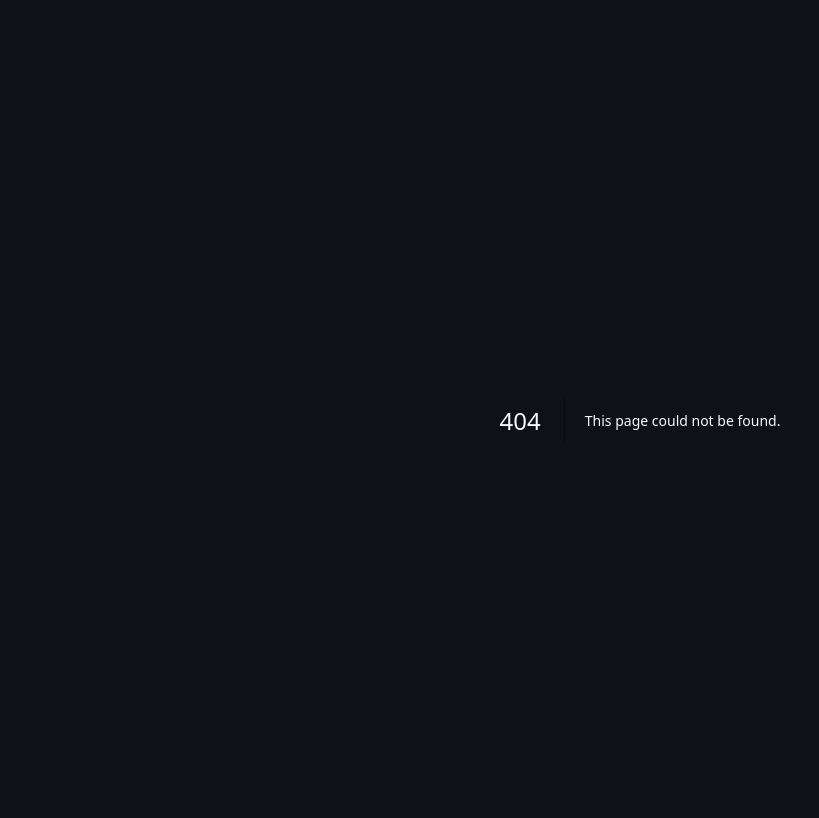
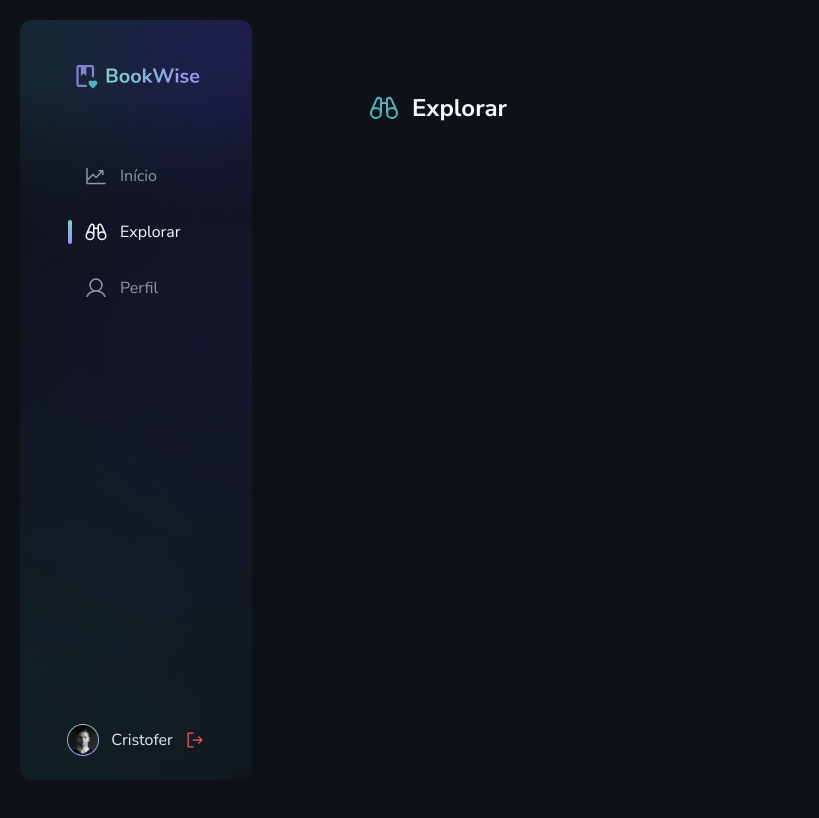
Before and after one commit to wfl-junior/rocketseat-ignite-desafio-bookwise, a Next.js app: page /explore in a window 1280 px wide. Before the commit this address had no page. Shown: the top 818 px of the page, without its empty margins (0-819 px from the left). Built offline with nearby package versions, Linux system fonts and the light colour scheme.

Commit message:
Pages setup

```diff
--- a/package.json
+++ b/package.json
@@ -20,6 +20,7 @@
     "classnames": "^2.3.2",
     "eslint": "^8.44.0",
     "eslint-config-next": "^13.4.9",
+    "framer-motion": "^10.12.18",
     "next": "13.4.9",
     "postcss": "8.4.25",
     "react": "18.2.0",
--- /dev/null
+++ b/src/app/(page-layout)/explore/page.tsx
@@ -0,0 +1,14 @@
+import { PageTitle } from "~/components/PageTitle";
+import { BinocularsIcon } from "~/components/icons/BinocularsIcon";
+
+interface ExploreProps {}
+
+function Explore({}: ExploreProps): JSX.Element | null {
+  return (
+    <div className="flex flex-col gap-10">
+      <PageTitle icon={BinocularsIcon} heading="Explorar" />
+    </div>
+  );
+}
+
+export default Explore;
--- a/src/app/(page-layout)/home/page.tsx
+++ b/src/app/(page-layout)/home/page.tsx
@@ -1,7 +1,14 @@
+import { PageTitle } from "~/components/PageTitle";
+import { ChartLineUpIcon } from "~/components/icons/ChartLineUpIcon";
+
 interface HomeProps {}
 
 function Home({}: HomeProps): JSX.Element | null {
-  return <div></div>;
+  return (
+    <div className="flex flex-col gap-10">
+      <PageTitle icon={ChartLineUpIcon} heading="Início" />
+    </div>
+  );
 }
 
 export default Home;
--- a/src/app/(page-layout)/layout.tsx
+++ b/src/app/(page-layout)/layout.tsx
@@ -8,7 +8,7 @@ function PageLayout({ children }: PageLayoutProps): JSX.Element | null {
   return (
     <div className="flex">
       <Sidebar />
-      <div className="mx-24">{children}</div>
+      <div className="mx-24 mt-18 pl-[252px]">{children}</div>
     </div>
   );
 }
--- /dev/null
+++ b/src/app/(page-layout)/profile/page.tsx
@@ -0,0 +1,14 @@
+import { PageTitle } from "~/components/PageTitle";
+import { UserIcon } from "~/components/icons/UserIcon";
+
+interface ProfileProps {}
+
+function Profile({}: ProfileProps): JSX.Element | null {
+  return (
+    <div className="flex flex-col gap-10">
+      <PageTitle icon={UserIcon} heading="Perfil" />
+    </div>
+  );
+}
+
+export default Profile;
--- a/src/components/NavLink.tsx
+++ b/src/components/NavLink.tsx
@@ -1,6 +1,7 @@
 "use client";
 
 import classNames from "classnames";
+import { motion } from "framer-motion";
 import Link from "next/link";
 import { usePathname } from "next/navigation";
 
@@ -25,9 +26,15 @@ export function NavLink({ href, children }: NavLinkProps): JSX.Element | null {
       )}
     >
       {isActive && (
-        <div
+        <motion.div
           aria-hidden="true"
+          layoutId="active-link-indicator"
           className="absolute -left-4 h-6 w-1 rounded-full bg-app-gradient-vertical text-base font-bold"
+          transition={{
+            type: "spring",
+            stiffness: 500,
+            damping: 30,
+          }}
         />
       )}
 
--- /dev/null
+++ b/src/components/PageTitle.tsx
@@ -0,0 +1,18 @@
+import { ElementType } from "react";
+
+interface PageTitleProps {
+  heading: string;
+  icon: ElementType;
+}
+
+export function PageTitle({
+  heading,
+  icon: Icon,
+}: PageTitleProps): JSX.Element | null {
+  return (
+    <div className="flex items-center gap-3">
+      <Icon size={32} className="text-app-green-100" />
+      <h1 className="text-2xl font-bold">{heading}</h1>
+    </div>
+  );
+}
--- a/tailwind.config.js
+++ b/tailwind.config.js
@@ -47,6 +47,9 @@ module.exports = {
       zIndex: {
         1: 1,
       },
+      spacing: {
+        18: "4.5rem",
+      },
     },
   },
   plugins: [],
```
Also changed, not shown: 1 other file (tests, documents, lock files or other folders).
